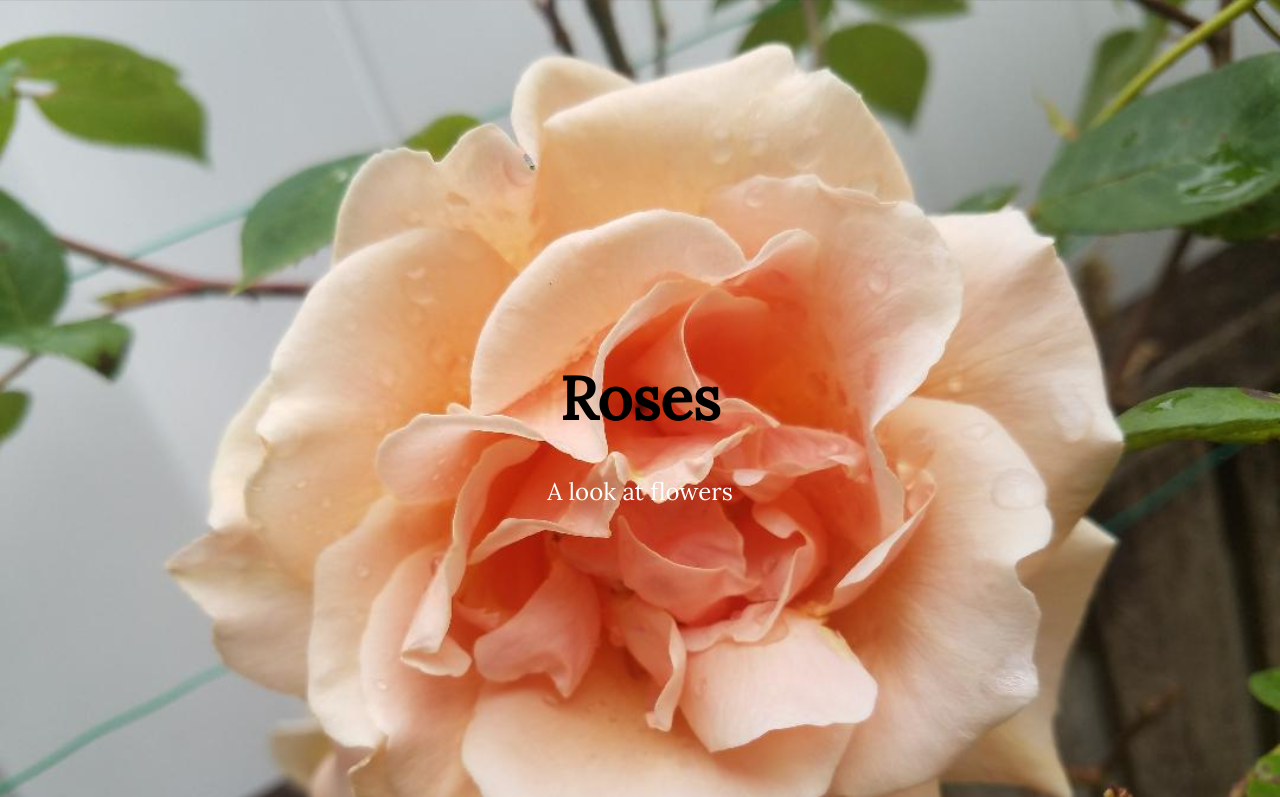
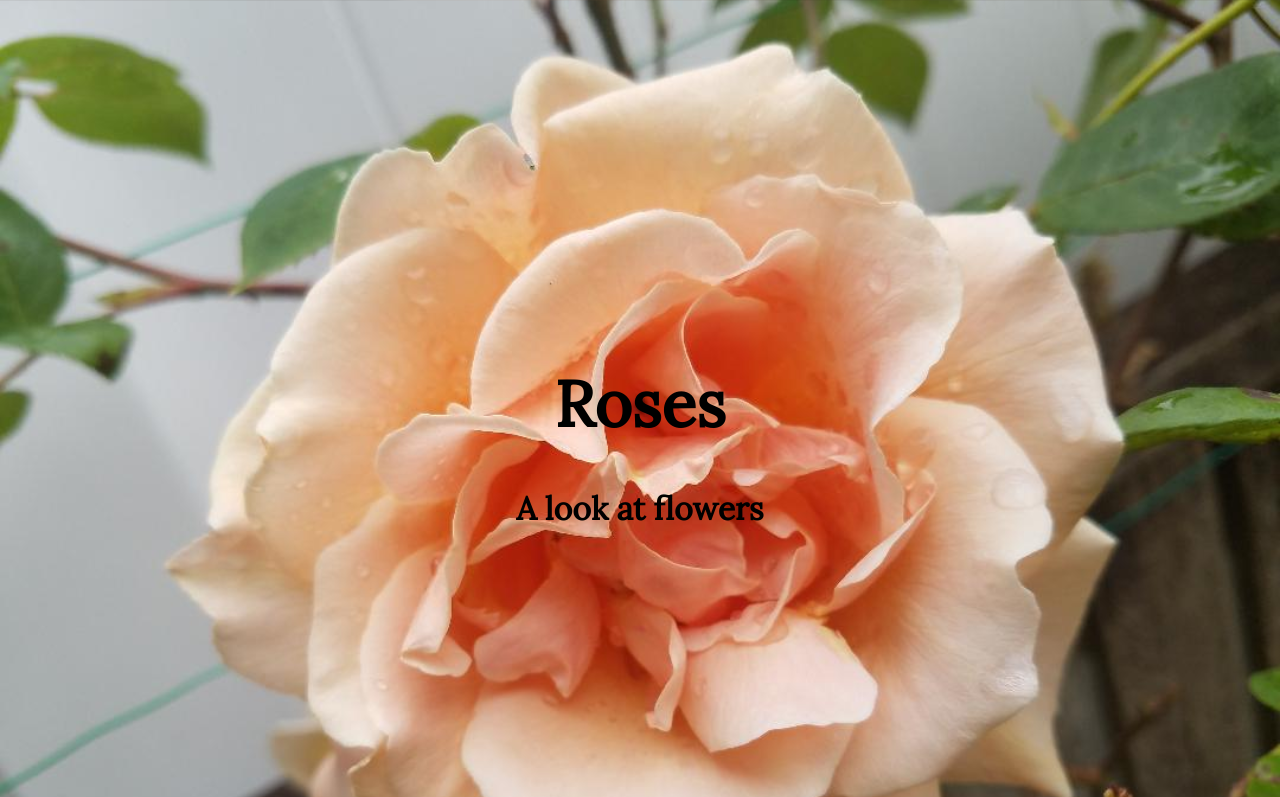
Before and after one commit to AlexKSparks/experimental, a plain HTML site: page index.html in a window 1280 px wide. Shown: the top 797 px of the page. Drawn offline with nearby package versions, Linux system fonts and the light colour scheme.

Commit message:
finishing touches

```diff
--- a/styles.css
+++ b/styles.css
@@ -18,7 +18,7 @@ header {
   height: 100vh;
   position: relative;
   overflow: hidden;
-  color: #FFF;
+  color: black;
   text-align: center;
 font-family: 'Lora', serif;}
 
@@ -29,12 +29,11 @@ font-family: 'Lora', serif;}
   left: 0;}
 
 h1 {
-  font-size: 60px;
+  font-size: 4em;
   color: black;}
 
 h2 {
-  font-weight: normal;
-  opacity: 0.8;}
+  font-size: 2em;}
 
 .facts{
     width: 40%;
@@ -45,6 +44,7 @@ h2 {
     text-align: center;
     margin-bottom: 10%;
     font-family: 'Open Sans', sans-serif;
+    font-size: 1.15em;
 }
 
 .left{
```
